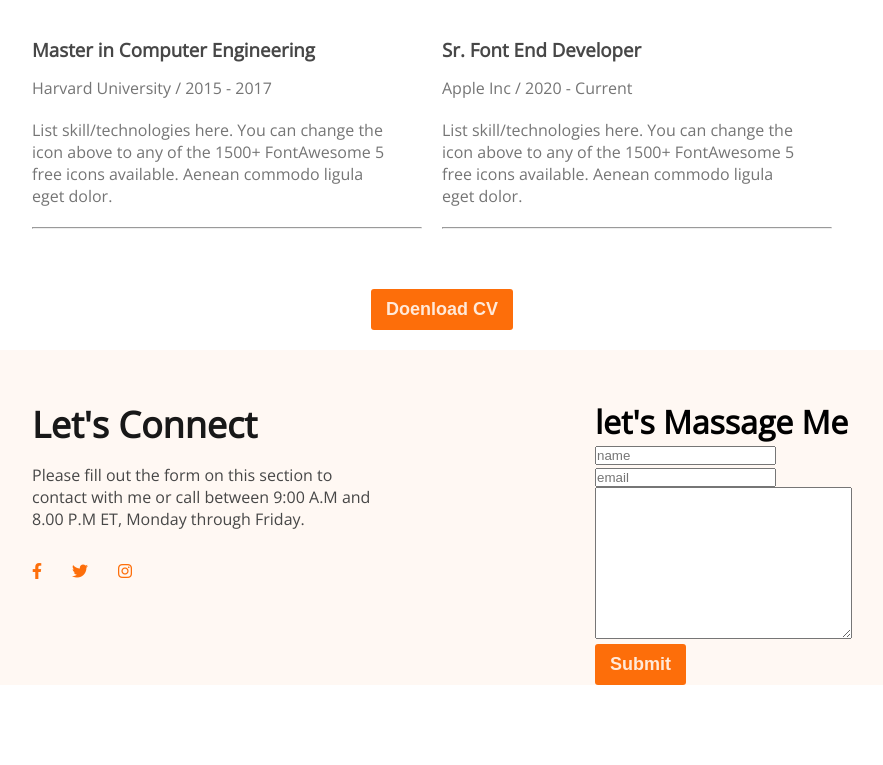
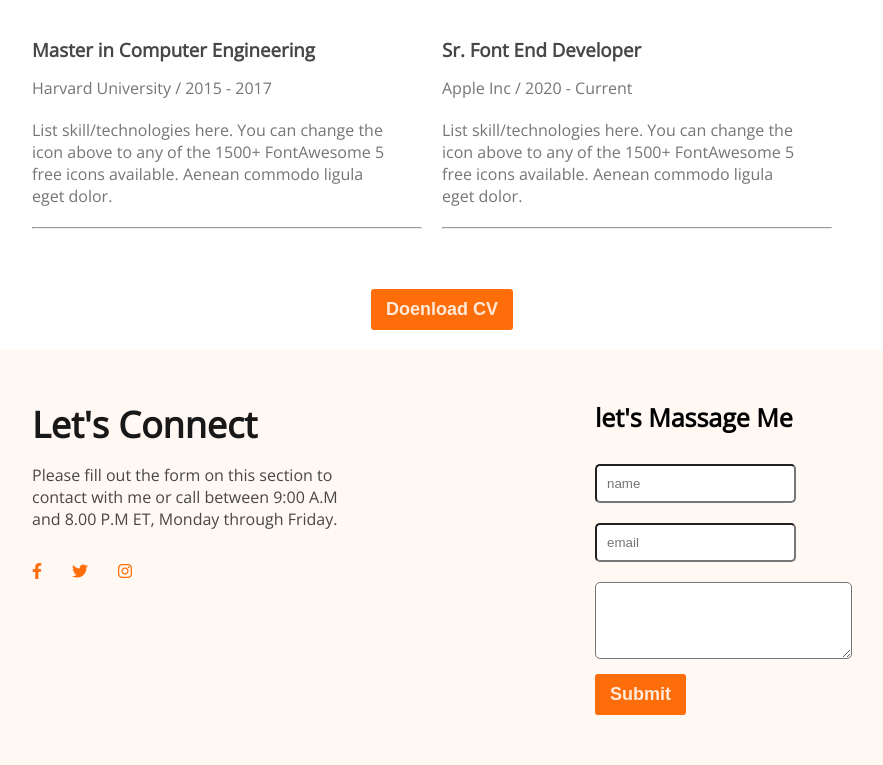
Before and after one commit to atikrahad/project-6, a plain HTML site: page index.html in a window 1280 px wide. Shown: the part 2255-3020 px from the top of the page, without its empty margins (198-1081 px from the left). Before the commit the page ends 2940 px from the top, so only its background shows below. Drawn offline with nearby package versions, Linux system fonts and the light colour scheme.

Commit message:
last adding css

```diff
--- a/css/style.css
+++ b/css/style.css
@@ -177,6 +177,9 @@ footer{
     margin: 0 230px;
     padding-top: 50px;
 }
+.connect{
+    margin-right: 35px;
+}
 .connect h1{
     color: #181818;
     font-size: 36px;
@@ -203,5 +206,20 @@ footer{
     color: #FD6E0A;
 }
 .massage-form{
-
+    padding-bottom: 40px;
 }
+.massage-form h1{
+    font-size: 25px;
+    font-weight: 600;
+    margin: 0 0 20px 0;
+}
+form input{
+    padding: 10px;
+    margin: 10px 0;
+    border-radius: 5px;
+    max-width: 500px;
+}
+form textarea{
+    margin: 10px 0 0 0;
+    border-radius: 5px;
+}
--- a/index.html
+++ b/index.html
@@ -174,7 +174,7 @@
                 <form action="">
                     <input type="text" name="name" placeholder="name" required><br>
                     <input type="email" name="email" placeholder="email" required><br>
-                    <textarea name="" id="" cols="30" rows="10"></textarea><br>
+                    <textarea name="" id="" cols="30" rows="5"></textarea><br>
                     <input type="submit" class="p-btn" value="Submit"><br>
                 </form>
 
```
